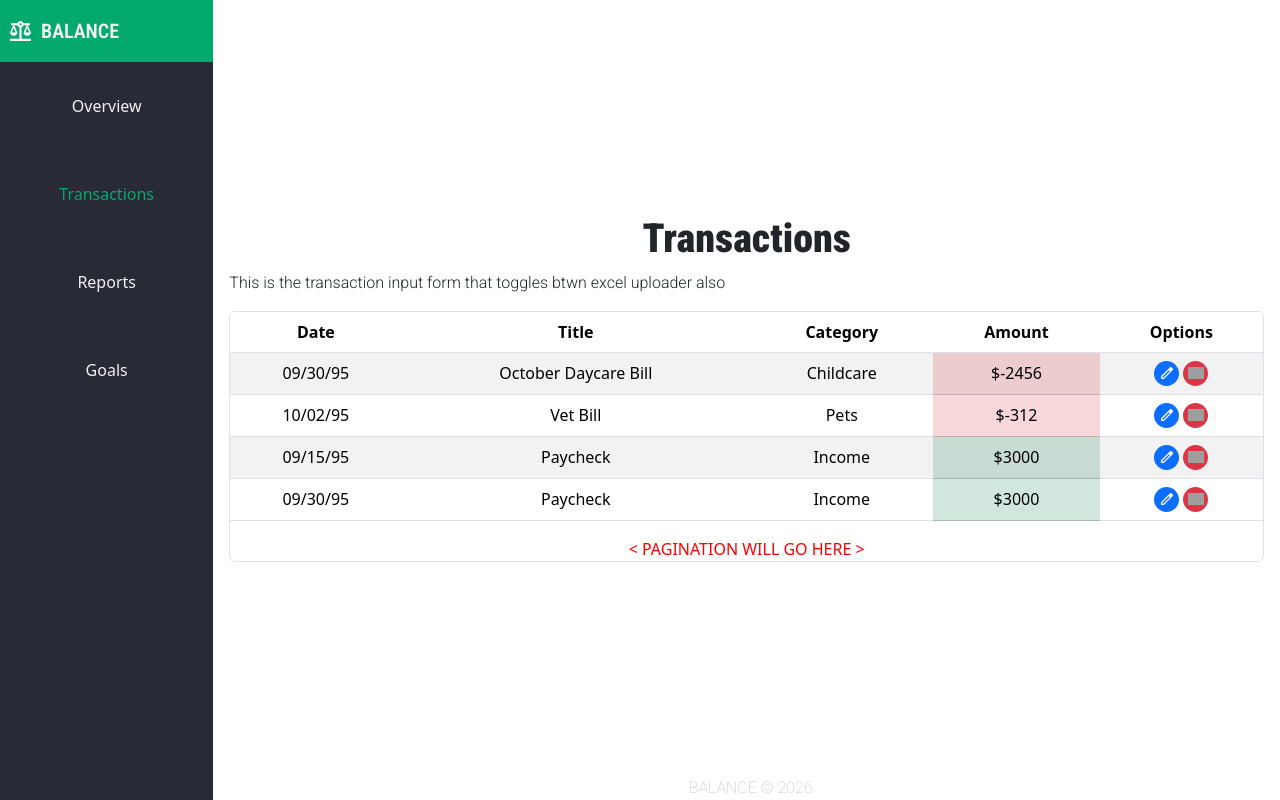
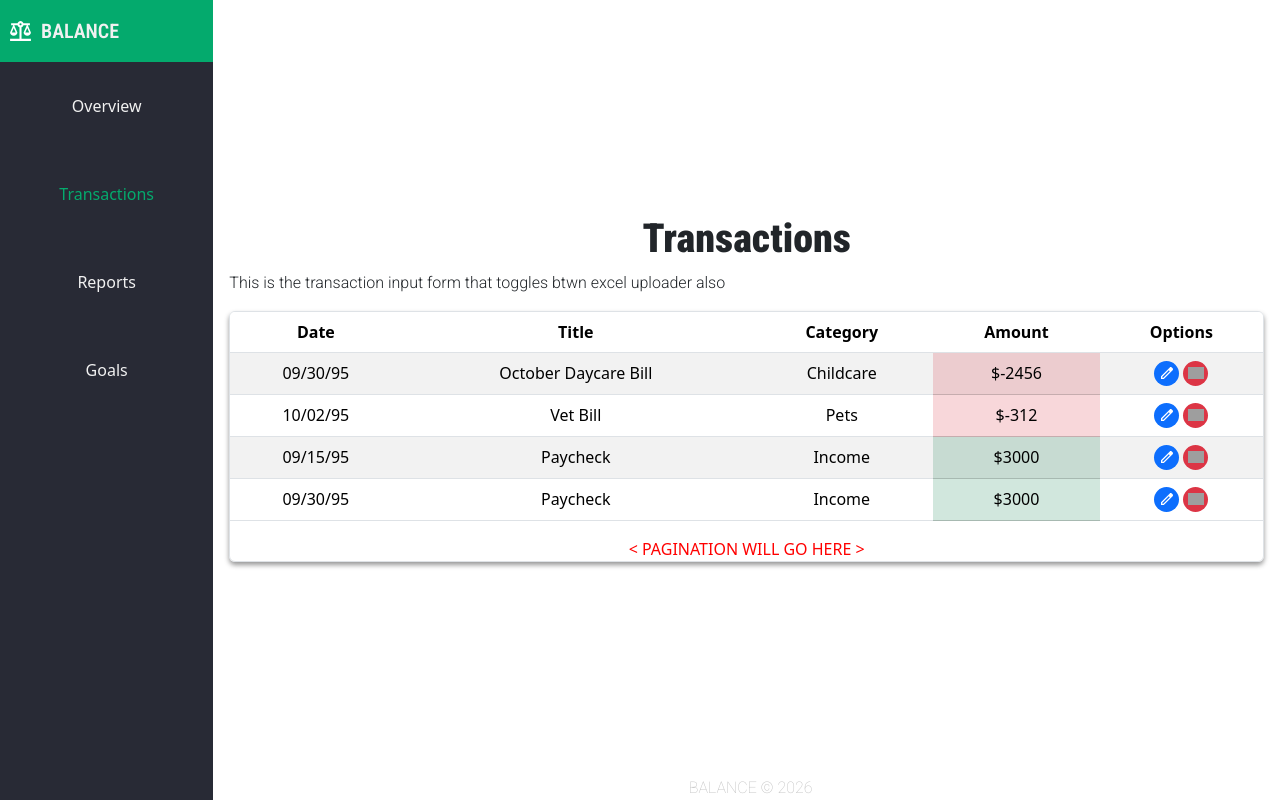
Before and after one commit to ezsota/balance, a React (Vite) app: page /transactions-view in a window 1280 px wide. Built offline with nearby package versions, Linux system fonts and the light colour scheme; grey boxes are pictures that could not be loaded.

Commit message:
Flexed transactions options for icon styling

```diff
--- a/src/components/TransactionList.jsx
+++ b/src/components/TransactionList.jsx
@@ -67,7 +67,7 @@ export default function TransactionList() {
     }
 
     return (
-        <section className="border rounded overflow-auto text-center">
+        <section className="border rounded overflow-auto text-center shadow">
             {/* DATA TABLE */}
             <table className="table table-striped">
                 <thead>
```
